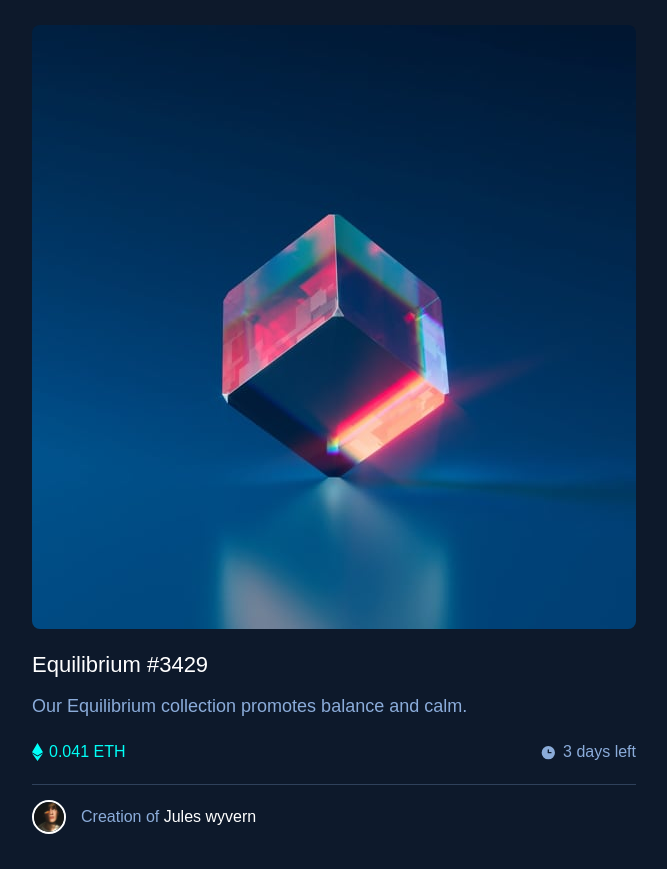
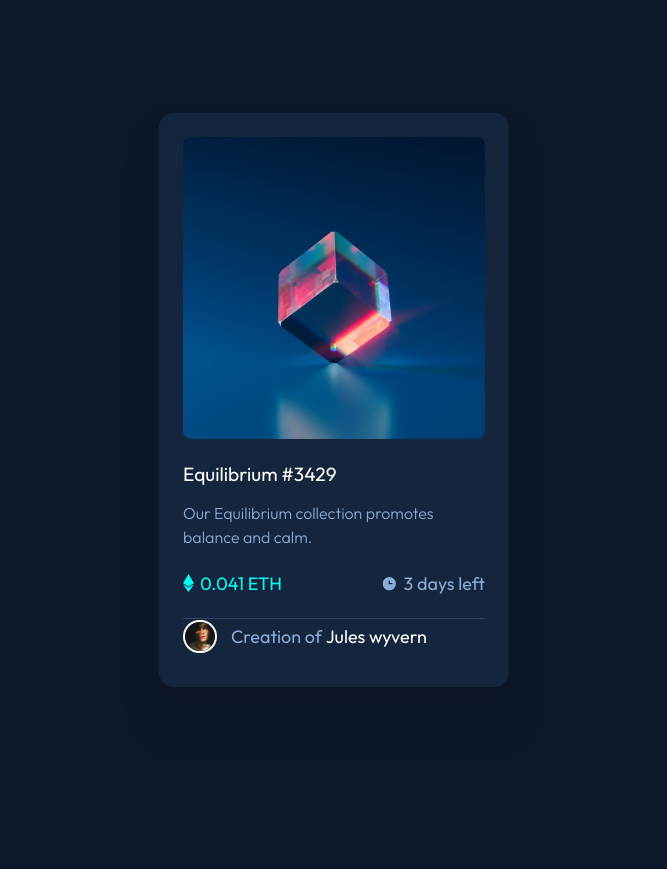
Before and after one commit to AhmedEssam01/NFT-Preview-card-with-HTML-CSS, a plain HTML site: page index.html in a window 1280 px wide. Shown: the whole page, without its empty margins (306-973 px from the left). After the commit the page ends 800 px from the top, so only its background shows below. Drawn offline with Linux system fonts and the light colour scheme.

Commit message:
Update style.css

```diff
--- a/style.css
+++ b/style.css
@@ -1,3 +1,5 @@
+@import url('https://fonts.googleapis.com/css2?family=Outfit:wght@300;400;600&display=swap');
+
 :root {
 --Soft-blue: hsl(215, 51%, 70%);
 --aqua: hsl(178, 100%, 50%);
@@ -18,26 +20,30 @@ html { font-family: "outfit", sans-serif;}
 a {text-decoration: none;}
 
 body {
+    font-family: "Outfit", sans-serif;
     background-color: var(--Very-dark-blue);
     min-height: 100vh;
     padding: 25px;
     display: flex;
     justify-content: center;
     align-items: center;
+    font-size: 18px;
 }
+.attribution { font-size: 12px; text-align: center; }
+.attribution a { color: hsl(228, 45%, 44%); }
 
-.card {
+main {
     background-color: var(--Very-dark-bluee);
     max-width: 350px;
-    padding: 24px;
-    border-radius: 15px;
+    padding: 1.5rem;
+    border-radius: 0.9rem;
     box-shadow: 0px 20px 25px 15px rgba(0,0,0,0.05),
                 0px 40px 30px 15px rgba(0,0,0,0.05);
 }
 
 .card__product-img {
     position:relative;
-    border-radius: 8px;
+    border-radius: 0.5rem;
     overflow: hidden;
     cursor: pointer;
 }
@@ -59,30 +65,31 @@ body {
 .card__product-img:hover::after { opacity: 1; }
 
 .card__product-img img {
-    width: 100%;
+    max-width: 100%;
     display: block;
 }
 
 .card__body {
     padding: 23px 0;
     border-bottom: 1px solid var(--Very-dark-blueee);
-    margin-bottom: 15px;
+    margin-bottom: 0.9px;
 }
 
 .card__title {
     color: var(--White);
-    font-size: 22px;
+    font-size: 1.2rem;
     font-weight: 500;
-    margin-bottom: 15px;
+    margin-bottom: 0.9rem;
 }
 
 .card__title:hover { color: var(--aqua);}
 
 .card__text {
     color: var(--Soft-blue);
-    font-size: 18px;
+    font-size: 1rem;
     line-height: 1.5;
     margin-bottom: 23px;
+    font-weight: 300;
 }
 
 .card__body .wrapper {
@@ -100,22 +107,22 @@ body {
 
 .card__price {color: var(--aqua);}
 
-.card__icon {margin-right: 6px;}
+.card__icon {margin-right: 0.37rem;}
 
 .card__countdown {color: var(--Soft-blue);}
 
 .card__footer {
     display:flex;
     align-items: center;
-    margin-bottom: 10px;
+    margin-bottom: 0.6rem;
 }
 
 .card__author-img {
-    width: 34px;
-    height:34px;
+    width: 2.1rem;
+    height:2.1rem;
     border: 2px solid var(--White);
-    border-radius: 50px;
-    margin-right: 15px;
+    border-radius: 3.1rem;
+    margin-right: 0.9rem;
 }
 
 .card__author-name {
```
